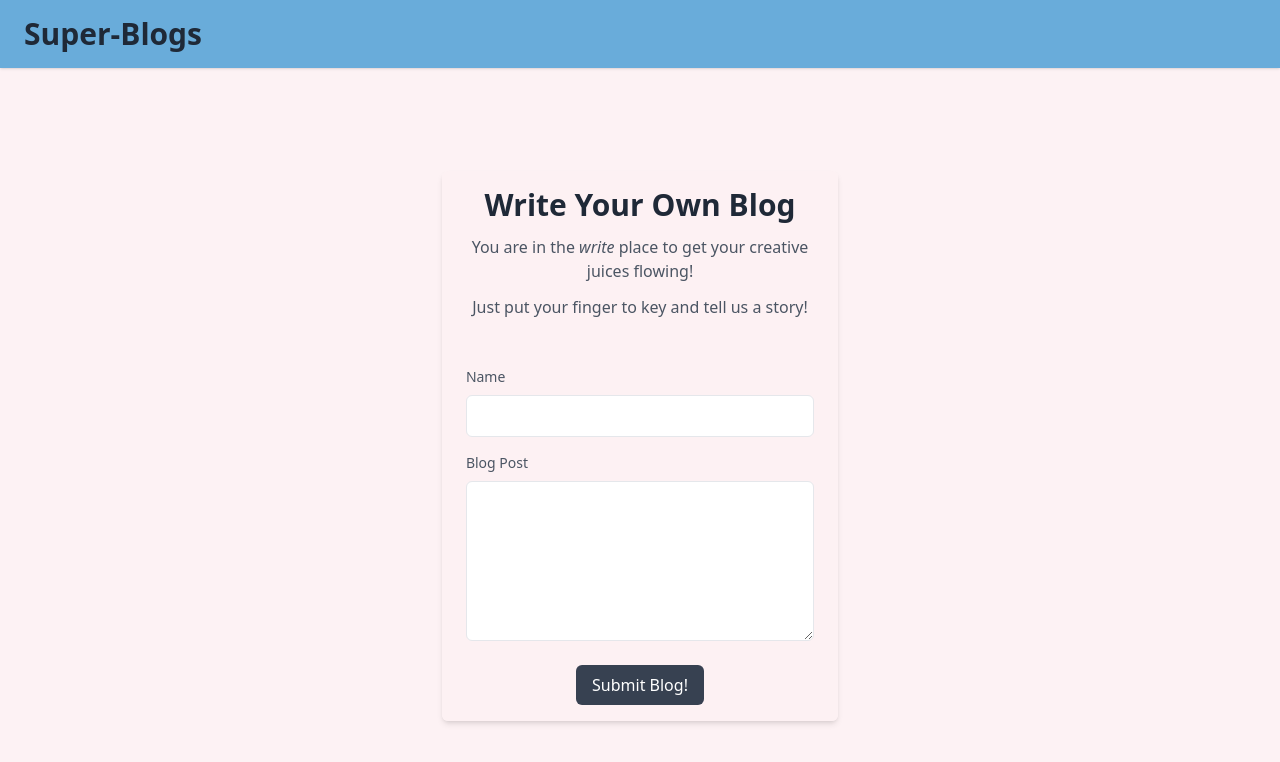
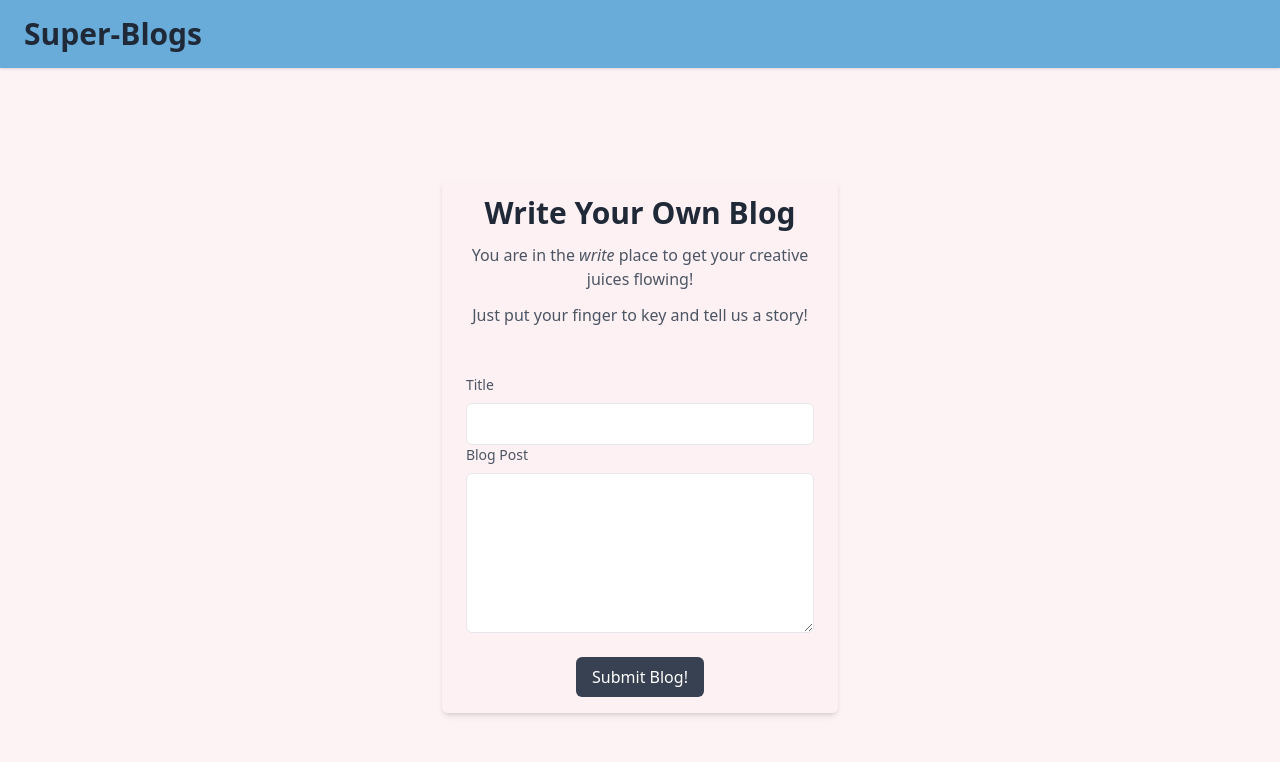
Before and after one commit to rwclutterbuck/super-coders, a website: page client/src/html/createBlog.html in a window 1280 px wide. Drawn offline with nearby package versions, Linux system fonts and the light colour scheme; files that its build step writes are made by us from their sources.

Commit message:
Add createBlogHTML.spec.js and update indexHTML.spec.js

```diff
--- a/client/src/html/createBlog.html
+++ b/client/src/html/createBlog.html
@@ -48,32 +48,34 @@
 
     <main class="my-auto">
       <section class="w-4/5 max-w-2xl px-6 py-4 mx-auto mt-6 bg-white rounded-md shadow-md dark:bg-gray-800">
-        <h2 class="text-3xl font-semibold text-center text-gray-800 dark:text-white">Write Your Own Blog</h2>
+        <h1 class="text-3xl font-semibold text-center text-gray-800 dark:text-white">Write Your Own Blog</h2>
         <p class="mt-3 text-center text-gray-600 dark:text-gray-400">You are in the <i>write</i> place to get your creative juices flowing! </p>
         <p class="mt-3 text-center text-gray-600 dark:text-gray-400">Just put your finger to key and tell us a story!</p>
 
         <div class="grid grid-cols-1 gap-6 mt-6 sm:grid-cols-2 md:grid-cols-3">
         </div>
 
-        <div class="mt-6 ">
-          <div class="items-center -mx-2 md:flex">
-            <div class="w-full mx-2">
-              <label class="block mb-2 text-sm font-medium text-gray-600 dark:text-gray-200">Name</label>
-
-              <input class="block w-full px-4 py-2 text-gray-700 bg-white border rounded-md dark:bg-gray-800 dark:text-gray-300 dark:border-gray-600 focus:border-blue-400 focus:ring-blue-300 dark:focus:border-blue-300 focus:outline-none focus:ring focus:ring-opacity-40" type="text">
-            </div>
-          </div>
+        <form class="mt-6 ">
 
           <div class="w-full mt-4">
-            <label class="block mb-2 text-sm font-medium text-gray-600 dark:text-gray-200">Blog Post</label>
+            <div class="items-center -mx-2 md:flex">
+              <div class="w-full mx-2">
+                <label for="title" class="block mb-2 text-sm font-medium text-gray-600 dark:text-gray-200">Title</label>
 
-            <textarea maxlength="500" class="block w-full h-40 px-4 py-2 text-gray-700 bg-white border rounded-md dark:bg-gray-800 dark:text-gray-300 dark:border-gray-600 focus:border-blue-400 dark:focus:border-blue-300 focus:outline-none focus:ring focus:ring-blue-300 focus:ring-opacity-40"></textarea>
+                <input id="title" class="block w-full px-4 py-2 text-gray-700 bg-white border rounded-md dark:bg-gray-800 dark:text-gray-300 dark:border-gray-600 focus:border-blue-400 focus:ring-blue-300 dark:focus:border-blue-300 focus:outline-none focus:ring focus:ring-opacity-40" type="text">
+              </div>
+            </div>
+
+            <label for="blog" class="block mb-2 text-sm font-medium text-gray-600 dark:text-gray-200">Blog Post</label>
+
+            <textarea id ="blog" maxlength="500" class="block w-full h-40 px-4 py-2 text-gray-700 bg-white border rounded-md dark:bg-gray-800 dark:text-gray-300 dark:border-gray-600 focus:border-blue-400 dark:focus:border-blue-300 focus:outline-none focus:ring focus:ring-blue-300 focus:ring-opacity-40"></textarea>
           </div>
 
           <div class="flex justify-center mt-6">
-            <button class="px-4 py-2 text-white transition-colors duration-200 transform bg-gray-700 rounded-md hover:bg-gray-600 focus:outline-none focus:bg-gray-600">Submit Blog!</button>
+            <input type="submit" class="px-4 py-2 text-white transition-colors duration-200 transform bg-gray-700 rounded-md hover:bg-gray-600 focus:outline-none focus:bg-gray-600" value="Submit Blog!"/>
           </div>
-        </div>
+
+        </form>
       </section>
     </main>
 
```
Also changed, not shown: tests/createBlogHTML.spec.js (added, +141 -0 lines), tests/indexHTML.spec.js (renamed from tests/layout.spec.js, +12 -6 lines).
